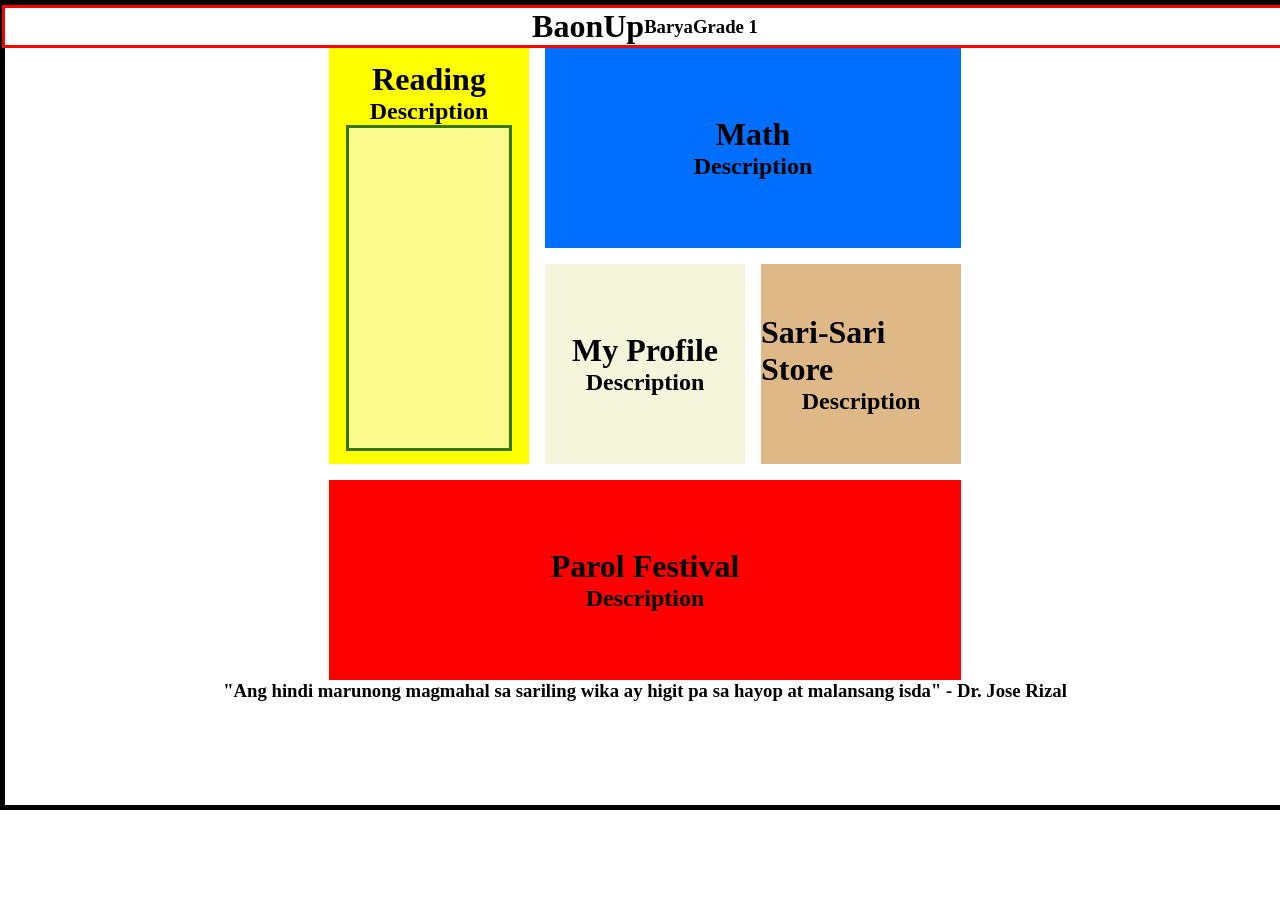
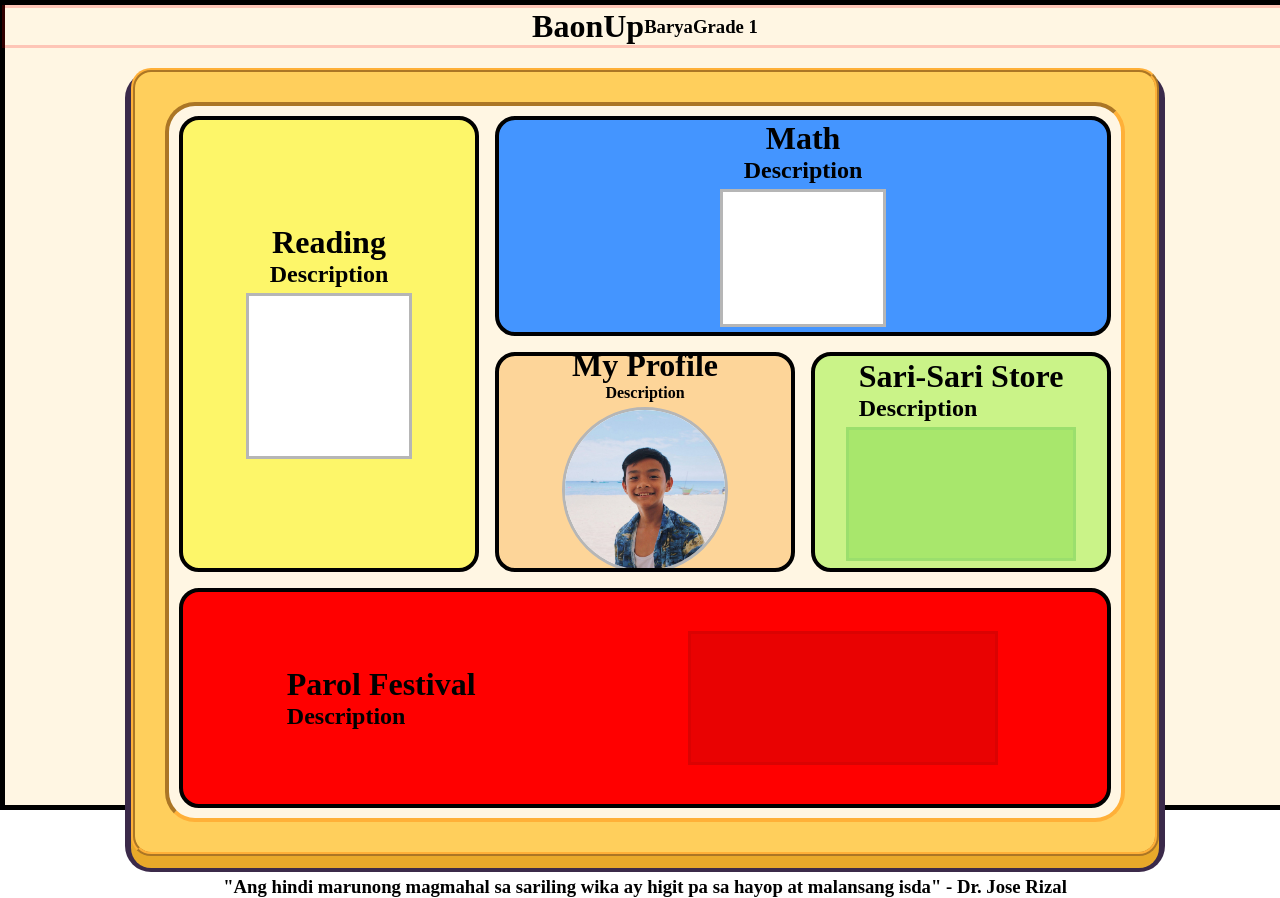
Before and after one commit to AdriyelGuarte/BaonUp, a plain HTML site: page index.html in a window 1280 px wide. Before the commit the page ends 810 px from the top, so only its background shows below. Drawn offline with Linux system fonts and the light colour scheme; a web font is replaced by a local one.

Commit message:
homepage progress p1

```diff
--- a/css/homepage.css
+++ b/css/homepage.css
@@ -11,6 +11,7 @@
     height: 100vh;
     border: 5px black solid;
     align-items: center;
+    background-color: #fff6e3;
 }
 
 .header {
@@ -18,18 +19,33 @@
     justify-content: center;
     align-items: center;
     width: 100%;
-    border: 3px rgb(248, 2, 2) solid;
+    border: 3px rgb(248, 2, 2, 0.2) solid;
 }
 
 .main{
+    margin-top: 20px;
+    padding: 30px;
+    background-color: #ffcf5c;
+    border-radius: 20px;
+    border: 4px rgb(255, 176, 56) ridge;
+    box-shadow: 0px 12px #e8a92a, 0 10px 0 6px #3b2a4a;
+    margin-bottom: 20px;
+}
+
+.card-container {
     display: grid;
-    grid-template-columns: 200px 200px 200px;
-    grid-template-rows: 200px 200px 200px;
+    grid-template-columns: 300px 300px 300px;
+    grid-template-rows: 220px 220px 220px;
     gap: 1em;
     grid-template-areas:
     "box-1 box-2 box-2"
     "box-1 box-3 box-4"
     "box-5 box-5 box-5";
+
+    padding: 10px;
+    background-color: #fff6e3;
+    border-radius: 30px;
+    border: 4px rgb(255, 176, 56) inset;
 }
 
 .card {
@@ -37,34 +53,112 @@
     flex-direction: column;
     justify-content: center;
     align-items: center;
-    background-color: blue;
+    border-radius: 20px;
 
 }
 
 #reading{
-    background-color: yellow;
+    background-color: #fdf669;
+    overflow: hidden;
+    border: 4px black solid;
 }
 
 #math{
-    background-color: rgb(0, 110, 255);
+    background-color: rgb(68, 149, 255);
+    overflow: hidden;
+    border: 4px black solid;
 }
 
 #profile{
-    background-color: beige;
+    background-color: #fdd599;
+    overflow: hidden;
+    border: 4px black solid;
+
+}
+
+#profile h2{
+    font-size: 1rem;
 
 }
 
 #store{
-   background-color: burlywood;
+   background-color: rgb(202, 243, 136); /* Change color ko toh */
+   overflow: hidden;
+   border: 4px black solid;
 }
 
 #event{
+    display: flex;
+    flex-direction: row;
     background-color: red;
+    overflow: hidden;
+    justify-content: space-around;
+    border: 4px black solid;
 }
 
-.sub-card {
+/* .sub-card {
     width: 10rem;
     height: 20rem;
     border: 3px rgb(58, 119, 0) solid;
     background-color: rgb(250, 250, 141);
 }
+/* Change to IDs pre */
+
+#sub-card1 {
+    display: flex;
+    width: 10rem;
+    height: 10rem;
+    margin: 5px;
+    border: 3px #b6b6b6 solid;
+    background-color: #ffffff;
+}
+
+#sub-card2 {
+    display: flex;
+    width: 10rem;
+    height: 10rem;
+    margin: 5px;
+    border: 3px #b6b6b6 solid;
+    background-color: #ffffff;
+}
+
+#sub-card3{
+    display: flex;
+    width: 10rem;
+    height: 10rem;
+    margin: 5px;
+    border: 3px #b6b6b6 solid;
+    background-color: #ffffff;
+    border-radius: 50%;
+    align-items: center;
+    justify-content: center;
+}
+
+#sub-card3 img{
+    width: 10rem;
+    height: 10rem;
+    border-radius: 50%;
+}
+#sub-card4 {
+    display: flex;
+    width: 14rem;
+    height: 8rem;
+    margin: 5px;
+    border: 3px rgb(155, 223, 109) solid;
+    background-color: rgb(168, 231, 108);
+
+}
+
+#sub-card5 {
+    display: flex;
+    width: 19rem;
+    height: 8rem;
+    margin: 5px;
+    border: 3px rgb(219, 2, 2) solid;
+    background-color: rgb(233, 2, 2);
+}
+
+.card-description {
+    display: flex;
+    flex-direction: column;
+}
--- a/index.html
+++ b/index.html
@@ -40,39 +40,61 @@
         </div>
 
         <div class="main">
+            <div class="card-container">
                 <div class="card" id="reading" style="grid-area: box-1">
 
                     <h1>Reading</h1>
                     <h2> Description </h2>
-                <div class="sub-card">
+                    <div class="sub-card" id="sub-card1">
 
                     </div>
 
                 </div>
+
                 <div class="card" id="math" style="grid-area: box-2">
 
                     <h1>Math</h1>
                     <h2> Description </h2>
+                    <div class="sub-card" id="sub-card2">
 
                 </div>
+
+                </div>
+
                 <div class="card" id="profile" style="grid-area: box-3">
 
                     <h1> My Profile </h1>
                     <h2> Description </h2>
 
+                    <div class="pf-circle" id="sub-card3">
+                        <img src="assets/images/profilepic.jpg">
+                    </div>
+
                 </div>
                 <div class="card" id="store" style="grid-area: box-4">
-
+                    <div class="card-description">
                         <h1>Sari-Sari Store</h1>
                         <h2> Description </h2>
+                    </div>
+
+                    <div class="sub-card" id="sub-card4">
+
+                    </div>
 
                 </div>
                 <div class="card" id="event" style="grid-area: box-5">
-
+                    <div class="card-description">
                         <h1>Parol Festival</h1>
                         <h2> Description </h2>
+                    </div>
+
+                    <div class="sub-card" id="sub-card5">
 
                     </div>
+
+                </div>
+            </div>
+
         </div>
 
         <div class="footer">
```
Also changed, not shown: game.html (+1 -0 lines), assets/images/profilepic.jpg (added), 1 other file. Lines whose indentation alone changed are shown as unchanged.
